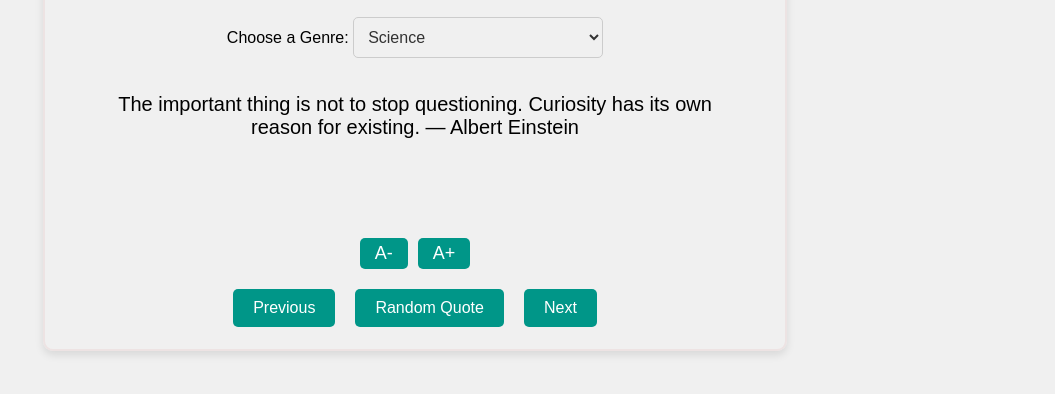
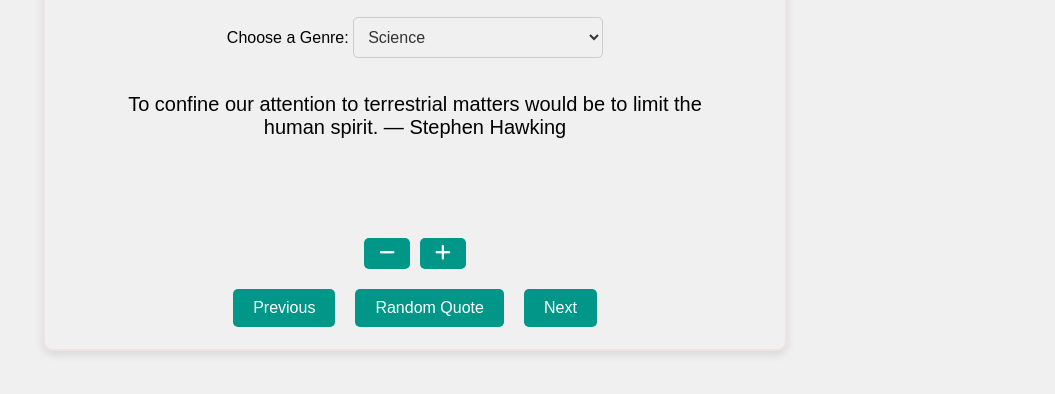
Before and after one commit to awalrujaa/quote-generator, a plain HTML site: page index.html in a window 1280 px wide. Shown: the part 178-572 px from the top of the page, without its empty margins (225-1280 px from the left). Drawn offline with Linux system fonts and the light colour scheme.

Commit message:
Added icons

```diff
--- a/index.html
+++ b/index.html
@@ -3,6 +3,7 @@
   <head>
     <meta charset="UTF-8">
     <meta name="viewport" content="width=device-width, initial-scale=1.0">    <link rel="stylesheet" href="style.css">
+    <link rel="stylesheet" href="https://cdnjs.cloudflare.com/ajax/libs/font-awesome/6.0.0-beta3/css/all.min.css">
     <title>Quote Generator</title>
   </head>
 
@@ -23,9 +24,14 @@
             </select>
             <div id="output"></div>
             <div class="font-size-controls">
-                <button id="decreaseFont">A-</button>
-                <button id="increaseFont">A+</button>
+                <button id="decreaseFont">
+                    <i class="fas fa-minus"></i>
+                </button>
+                <button id="increaseFont">
+                    <i class="fas fa-plus"></i>
+                </button>
             </div>
+
             <div class="button-container">
                 <button id="prevbtn">Previous</button>
                 <button id="randombtn">Random Quote</button>
--- a/main.js
+++ b/main.js
@@ -1,4 +1,3 @@
-let btn = document.getElementById('btn');
 let output = document.getElementById('output');
 let allQuotes = {
     science: [
@@ -28,8 +27,8 @@ let allQuotes = {
 };
 
 let currentCategory = 'science';
-let currentIndex = 0;
 let quotes = allQuotes[currentCategory];
+let currentIndex = Math.floor(Math.random() * quotes.length);
 
 window.onload = function() {
     // Get the element where you want to display the quote
@@ -83,8 +82,6 @@ toggleCheckbox.addEventListener('change', function() {
     }
 });
 
-document.addEventListener('DOMContentLoaded', () => {
-    const output = document.getElementById('output');
 const increaseFontBtn = document.getElementById('increaseFont');
 const decreaseFontBtn = document.getElementById('decreaseFont');
 
@@ -103,4 +100,3 @@ document.addEventListener('DOMContentLoaded', () => {
         output.style.fontSize = `${currentFontSize}px`;
     }
 });
-});
--- a/style.css
+++ b/style.css
@@ -88,6 +88,7 @@ body.dark-mode #container {
     border: 2px solid #555; /* Dark gray border color for dark mode */
     background-color: #444; /* Dark background color for dark mode */
 }
+
 
 /* Container for buttons */
 .button-container {
```
Lines whose indentation alone changed are shown as unchanged.
